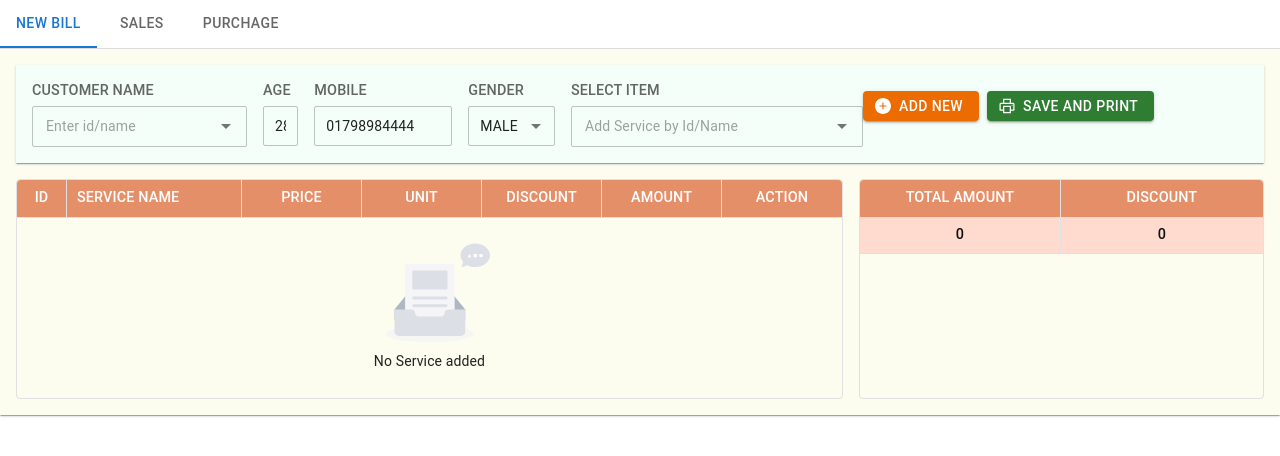
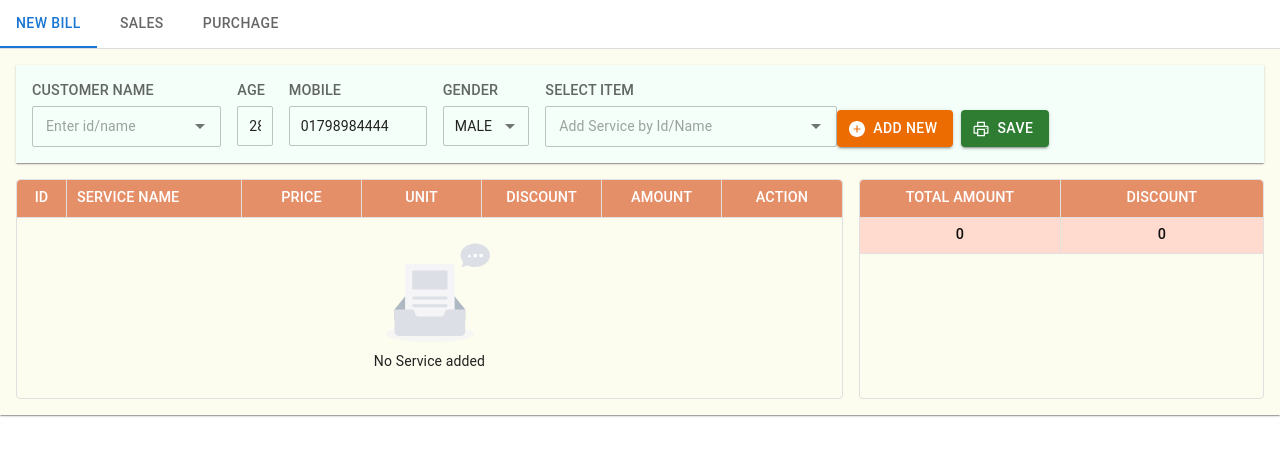
Before and after one commit to affan-habib/billing-frontend, a React (Create React App) app: page / in a window 1280 px wide. Shown: the top 456 px of the page. Built offline with nearby package versions, Linux system fonts and the light colour scheme; no server answers.

Commit message:
added few

```diff
--- a/src/pages/billing/Header.js
+++ b/src/pages/billing/Header.js
@@ -70,7 +70,7 @@ const Header = ({
         <form onSubmit={handleSubmit}>
           <Paper elevation={1} sx={{ p: 2, background: "#F5FFFA" }} square>
             <Grid container spacing={2}>
-              <Grid item xs={3} md={2.25}>
+              <Grid item xs={3} md={2}>
                 <Stack spacing={0.5}>
                   <InputLabel
                     sx={{ fontWeight: 500, textTransform: "uppercase" }}
@@ -196,12 +196,11 @@ const Header = ({
                 spacing={1}
                 direction="row"
                 justifyContent="right"
-                alignItems="center"
+                alignItems="flex-end"
               >
                 <Button
                   size="sm"
                   color="warning"
-                  sx={{ height: 30 }}
                   variant="contained"
                   startIcon={
                     <PlusCircleFilled
@@ -214,7 +213,7 @@ const Header = ({
                 </Button>
                 <Button
                   size="sm"
-                  sx={{ height: 30 }}
+                  elevation={1}
                   variant="contained"
                   color="success"
                   type="submit"
@@ -227,7 +226,7 @@ const Header = ({
                     />
                   }
                 >
-                  SAVE AND PRINT
+                  SAVE
                 </Button>
               </Stack>
             </Grid>
```
